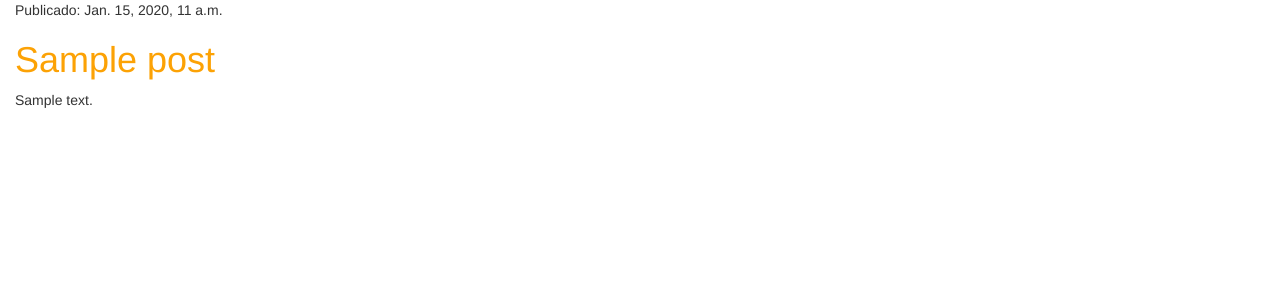
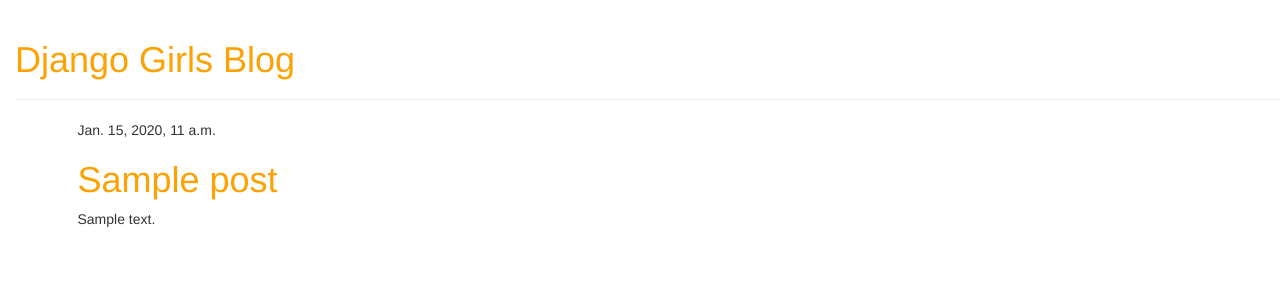
Before and after one commit to WeinSoft/Goals, a Django app: template goals/blog/templates/blog/post_list.html in a window 1280 px wide. Shown: the top 300 px of the page. Run offline with Django 3.2, Linux system fonts and the light colour scheme; the template is opened without the code that fills it: values that come from a table or form of the project are taken from there, others are empty; tables that the repository leaves empty hold one stand-in row (values such as "Sample post"); some libraries are stand-ins or nearby versions.

Commit message:
Se crea la plantilla base y el post detail

```diff
--- /dev/null
+++ b/goals/blog/templates/blog/base.html
@@ -0,0 +1,24 @@
+{% load staticfiles %}
+    <html>
+        <head>
+            <title>Demo blog rodrix</title>
+            <link rel="stylesheet" href="//maxcdn.bootstrapcdn.com/bootstrap/3.2.0/css/bootstrap.min.css">
+            <link rel="stylesheet" href="//maxcdn.bootstrapcdn.com/bootstrap/3.2.0/css/bootstrap-theme.min.css">
+            <link href='//fonts.googleapis.com/css?family=Lobster&subset=latin,latin-ext' rel='stylesheet' type='text/css'>
+            <link rel="stylesheet" href="{% static 'css/blog.css' %}">
+        </head>
+        <body>
+            <div class="page-header">
+                <h1><a href="/">Django Girls Blog</a></h1>
+            </div>
+
+            <div class="content container">
+                <div class="row">
+                    <div class="col-md-8">
+                    	{% block content %}
+                		{% endblock %}
+                    </div>
+                </div>
+            </div>
+        </body>
+    </html>
--- a/goals/blog/templates/blog/post_list.html
+++ b/goals/blog/templates/blog/post_list.html
@@ -1,21 +1,13 @@
-{% load staticfiles %}
-<!DOCTYPE html>
-<html>
-	<head>
-		<link href="https://fonts.googleapis.com/css?family=Lobster&subset=latin,latin-ext" rel="stylesheet" type="text/css">
-		<link rel="stylesheet" href="//maxcdn.bootstrapcdn.com/bootstrap/3.2.0/css/bootstrap.min.css">
-    	<link rel="stylesheet" href="//maxcdn.bootstrapcdn.com/bootstrap/3.2.0/css/bootstrap-theme.min.css">
-    	<link rel="stylesheet" href="{% static 'css/blog.css' %}">
-		<title>Prueba plantilla</title>
-	</head>
-	<body>
-		{% for post in posts %}
-			<div>
-				<p>Publicado: {{ post.published_date }}</p>
-				<h1><a href="">{{ post.title }}</a></h1>
-				<p>{{post.text|linebreaksbr}}</p>
-			</div>
-		{% endfor %}
+{% extends 'blog/base.html' %}
 
-	</body>
-</html>
+    {% block content %}
+        {% for post in posts %}
+            <div class="post">
+                <div class="date">
+                    {{ post.published_date }}
+                </div>
+                <h1><a href="{% url 'blog.views.post_detail' pk=post.pk %}">{{ post.title }}</a></h1>
+                <p>{{ post.text|linebreaksbr }}</p>
+            </div>
+        {% endfor %}
+    {% endblock content %}
--- a/goals/blog/urls.py
+++ b/goals/blog/urls.py
@@ -3,4 +3,5 @@ from .import views
 
 urlpatterns = [
     url(r'^$', views.post_list),
+    url(r'^post/(?P<pk>[0-9]+)/$', views.post_detail),
 ]
--- a/goals/blog/views.py
+++ b/goals/blog/views.py
@@ -1,4 +1,4 @@
-from django.shortcuts import render
+from django.shortcuts import render,get_object_or_404
 from django.utils import timezone;
 from .models import Post
 
@@ -7,3 +7,7 @@ from .models import Post
 def post_list(request):
 	posts= Post.objects.filter(published_date__lte=timezone.now()).order_by('published_date')
 	return render (request,'blog/post_list.html', {'posts': posts})
+
+def post_detail(request,pk):
+	post=get_object_or_404(Post, pk=pk)
+	return render (request, 'blog/post_detail.html', {'post': post})
```
Also changed, not shown: goals/blog/templates/blog/post_detail.html (added, +13 -0 lines).
